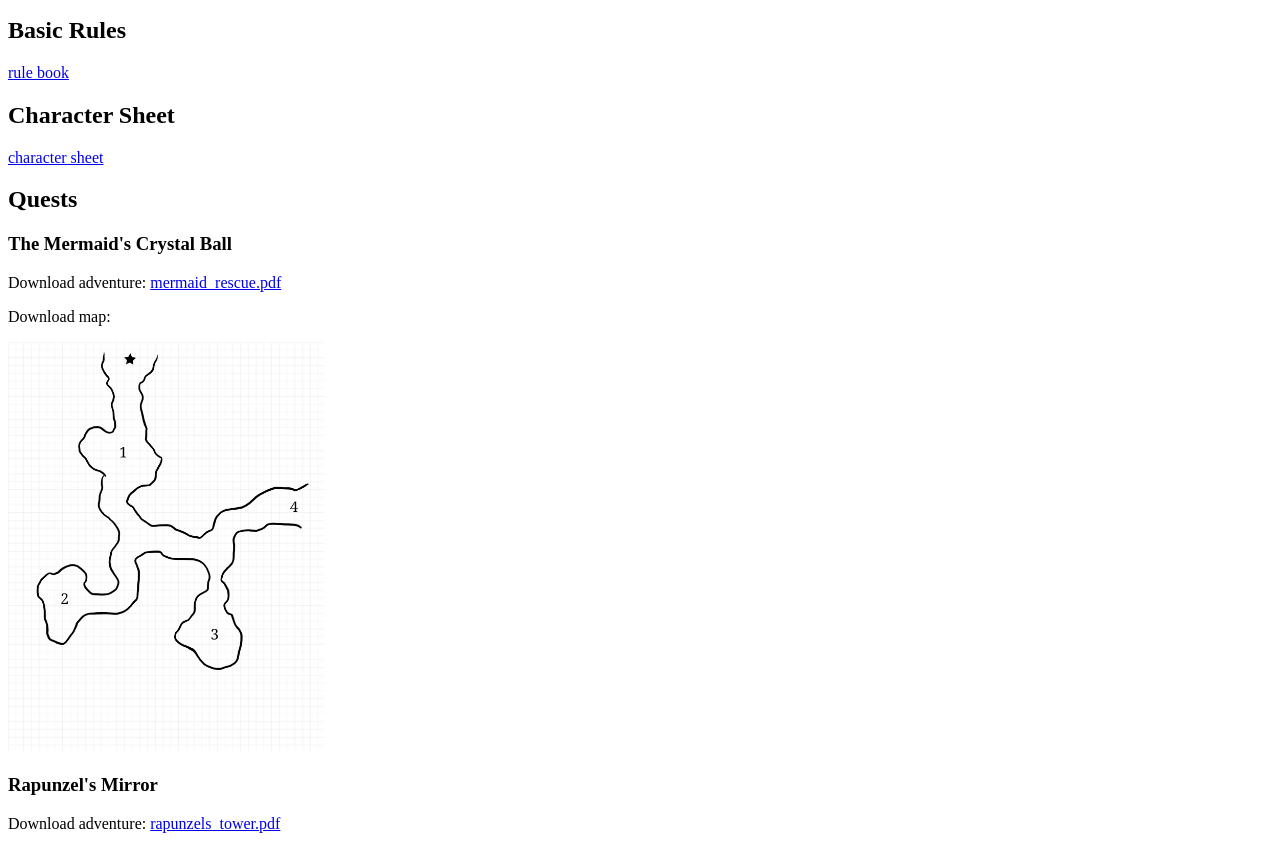
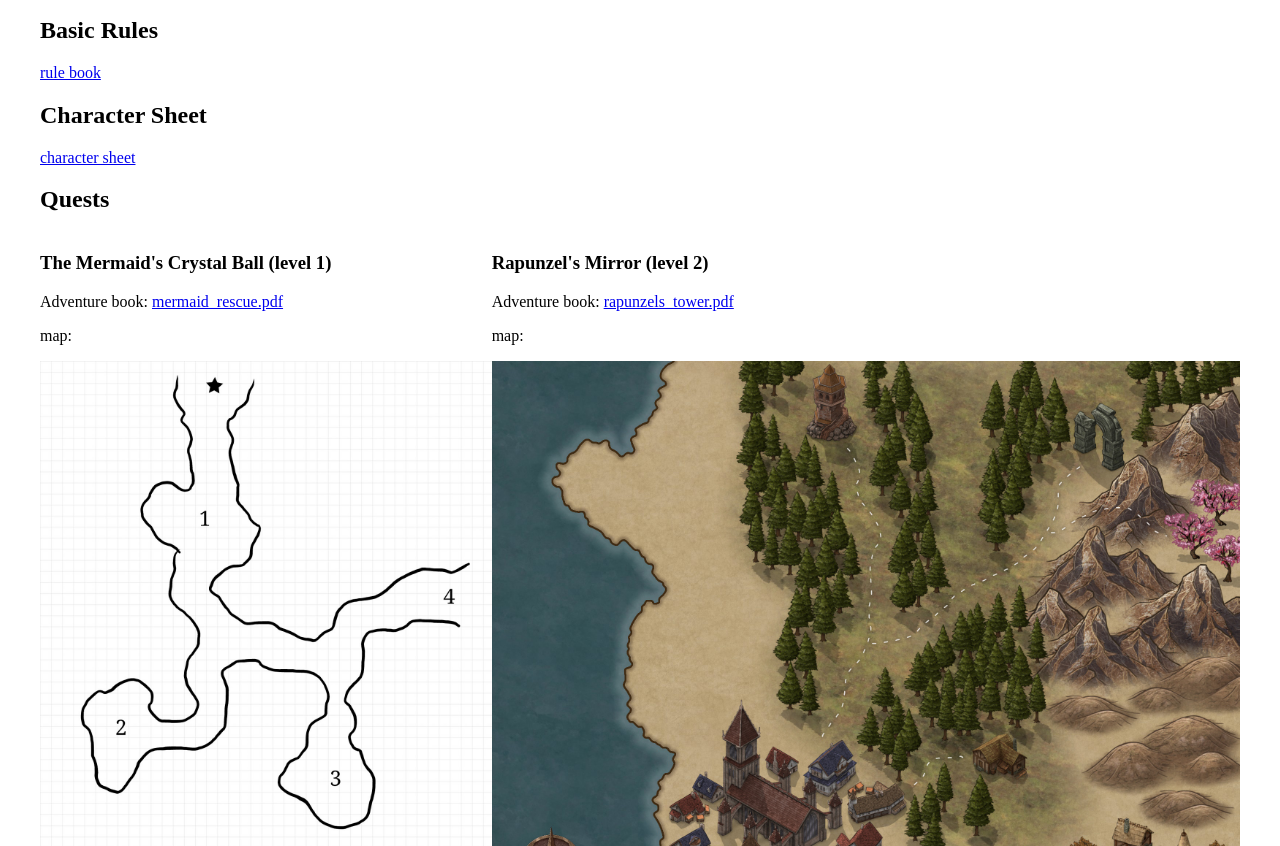
Before and after one commit to incrediblesound/adventure, a plain HTML site: page index.html in a window 1280 px wide. Shown: the part 101-947 px from the top of the page. Drawn offline with Linux system fonts and the light colour scheme.

Commit message:
Update layout

```diff
--- a/index.html
+++ b/index.html
@@ -15,23 +15,36 @@
 		character sheet
 	</a>
 	<h2>Quests</h2>
-	<h3>The Mermaid's Crystal Ball</h3>
-	<p>Download adventure: <a href="assets/mermaid_rescue.pdf" download>mermaid_rescue.pdf</a></p>
-	<p>Download map:</p>
-	<a href="assets/cave_map.jpeg" download>
-		<img src="assets/cave_map.jpeg" height="25%" width="25%">
-	</a>
-	<h3>Rapunzel's Mirror</h3>
-	<p>Download adventure: <a href="assets/rapunzels_tower.pdf" download>rapunzels_tower.pdf</a></p>
-	<p>Download map:</p>
-	<a href="assets/village_woods.jpg" download>
-		<img src="assets/village_woods.jpg" height="25%" width="25%">
-	</a>
+	<div class="flex-row">
+		<div>
+			<h3>The Mermaid's Crystal Ball (level 1)</h3>
+			<p>Adventure book: <a href="assets/mermaid_rescue.pdf" download>mermaid_rescue.pdf</a></p>
+			<p>map:</p>
+			<a href="assets/cave_map.jpeg" download>
+				<img src="assets/cave_map.jpeg" width="100%">
+			</a>
+		</div>
+		<div>
+			<h3>Rapunzel's Mirror (level 2)</h3>
+			<p>Adventure book: <a href="assets/rapunzels_tower.pdf" download>rapunzels_tower.pdf</a></p>
+			<p>map:</p>
+			<a href="assets/village_woods.jpg" download>
+				<img src="assets/village_woods.jpg" width="100%">
+			</a>
+		</div>
+	</div>
 
 </body>
 <style type="text/css">
+	body {
+		margin: 20px 40px;
+	}
 	h1 {
 		text-align: center;
 	}
+	.flex-row {
+		display: flex;
+		flex-direction: row;
+	}
 </style>
 </html>
```
